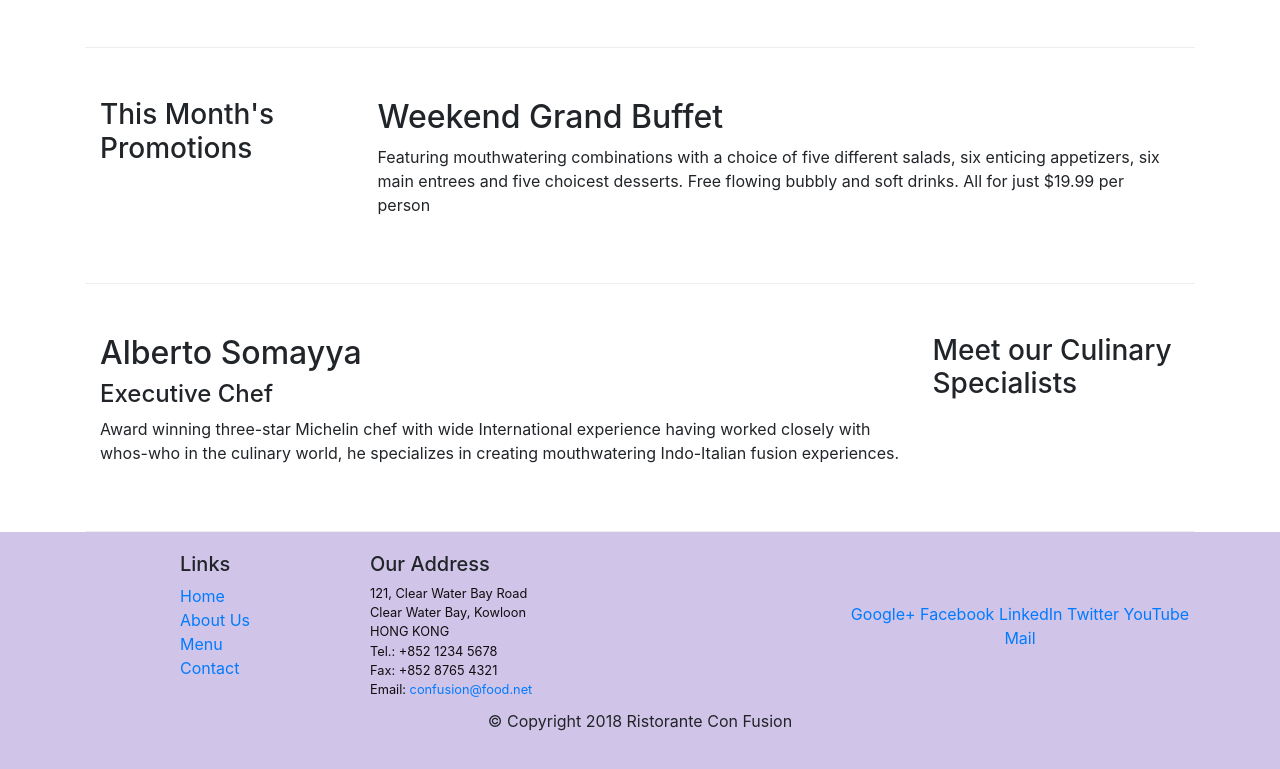
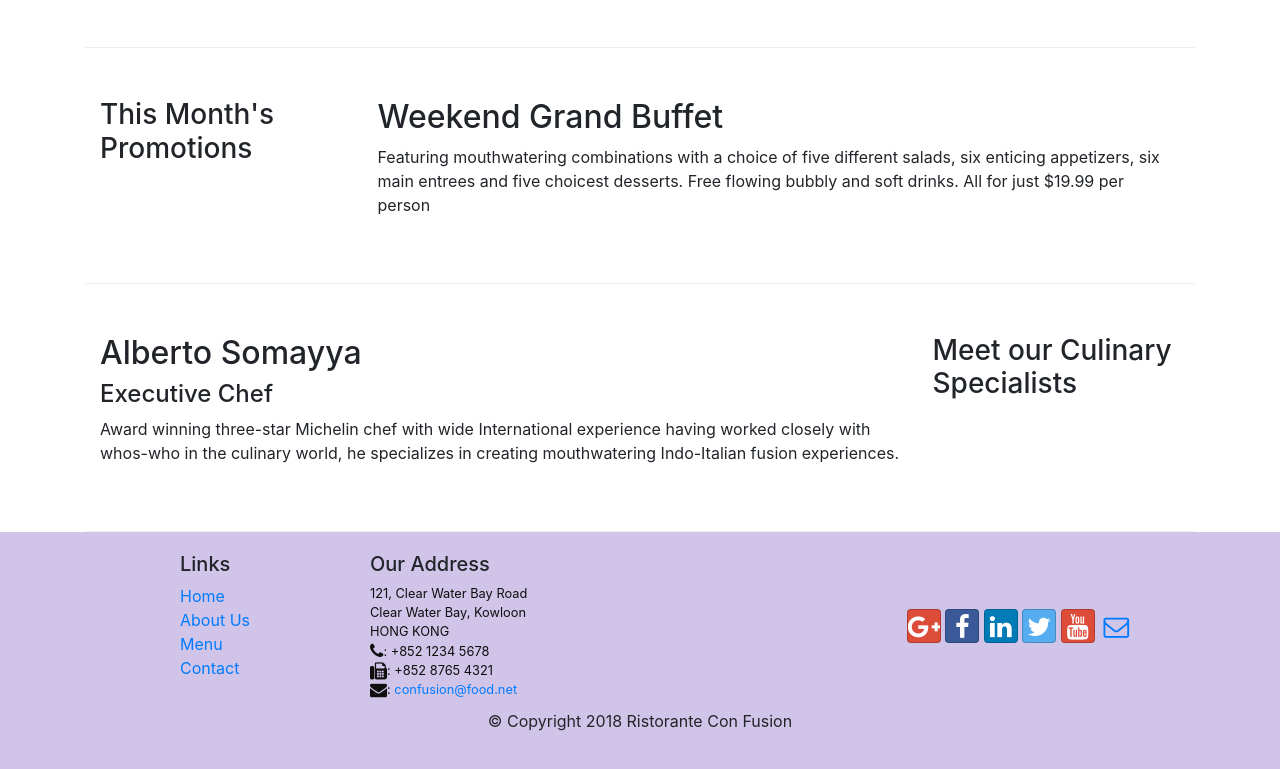
Before and after one commit to mahir-d/Bootstrap4, a website: page conFusion/index.html in a window 1280 px wide. Shown: the part 435-1204 px from the top of the page. Drawn offline with nearby package versions, Linux system fonts and the light colour scheme.

Commit message:
icon upadted

```diff
--- a/conFusion/index.html
+++ b/conFusion/index.html
@@ -111,19 +111,25 @@
                         121, Clear Water Bay Road<br>
                         Clear Water Bay, Kowloon<br>
                         HONG KONG<br>
-                        Tel.: +852 1234 5678<br>
-                        Fax: +852 8765 4321<br>
-                        Email: <a href="mailto:confusion@food.net">confusion@food.net</a>
+                        <i class="fa fa-phone fa-lg"></i>: +852 1234 5678<br>
+                        <i class="fa fa-fax fa-lg"></i>: +852 8765 4321<br>
+                        <i class="fa fa-envelope fa-lg"></i>:
+                        <a href="mailto:confusion@food.net">confusion@food.net</a>
                     </address>
                 </div>
                 <div class="col-12 col-sm-4 align-self-center">
                     <div class="text-center">
-                        <a href="http://google.com/+">Google+</a>
-                        <a href="http://www.facebook.com/profile.php?id=">Facebook</a>
-                        <a href="http://www.linkedin.com/in/">LinkedIn</a>
-                        <a href="http://twitter.com/">Twitter</a>
-                        <a href="http://youtube.com/">YouTube</a>
-                        <a href="mailto:">Mail</a>
+                        <a class="btn btn-social-icon btn-google" href="http://google.com/+"><i
+                                class="fa fa-google-plus"></i></a>
+                        <a class="btn btn-social-icon btn-facebook" href="http://www.facebook.com/profile.php?id="><i
+                                class="fa fa-facebook"></i></a>
+                        <a class="btn btn-social-icon btn-linkedin" href="http://www.linkedin.com/in/"><i
+                                class="fa fa-linkedin"></i></a>
+                        <a class="btn btn-social-icon btn-twitter" href="http://twitter.com/"><i
+                                class="fa fa-twitter"></i></a>
+                        <a class="btn btn-social-icon btn-google" href="http://youtube.com/"><i
+                                class="fa fa-youtube"></i></a>
+                        <a class="btn btn-social-icon" href="mailto:"><i class="fa fa-envelope-o"></i></a>
                     </div>
                 </div>
             </div>
```
Also changed, not shown: conFusion/aboutus.html (+15 -9 lines).
